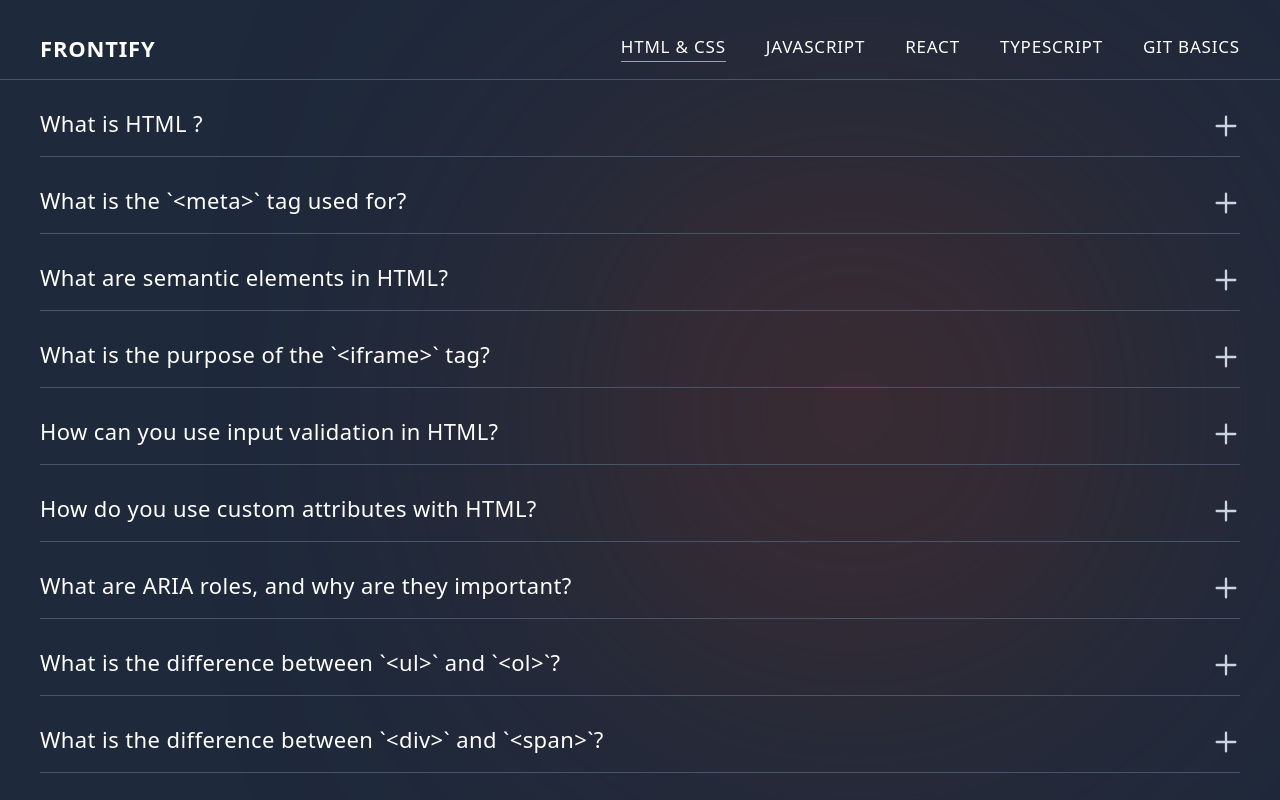
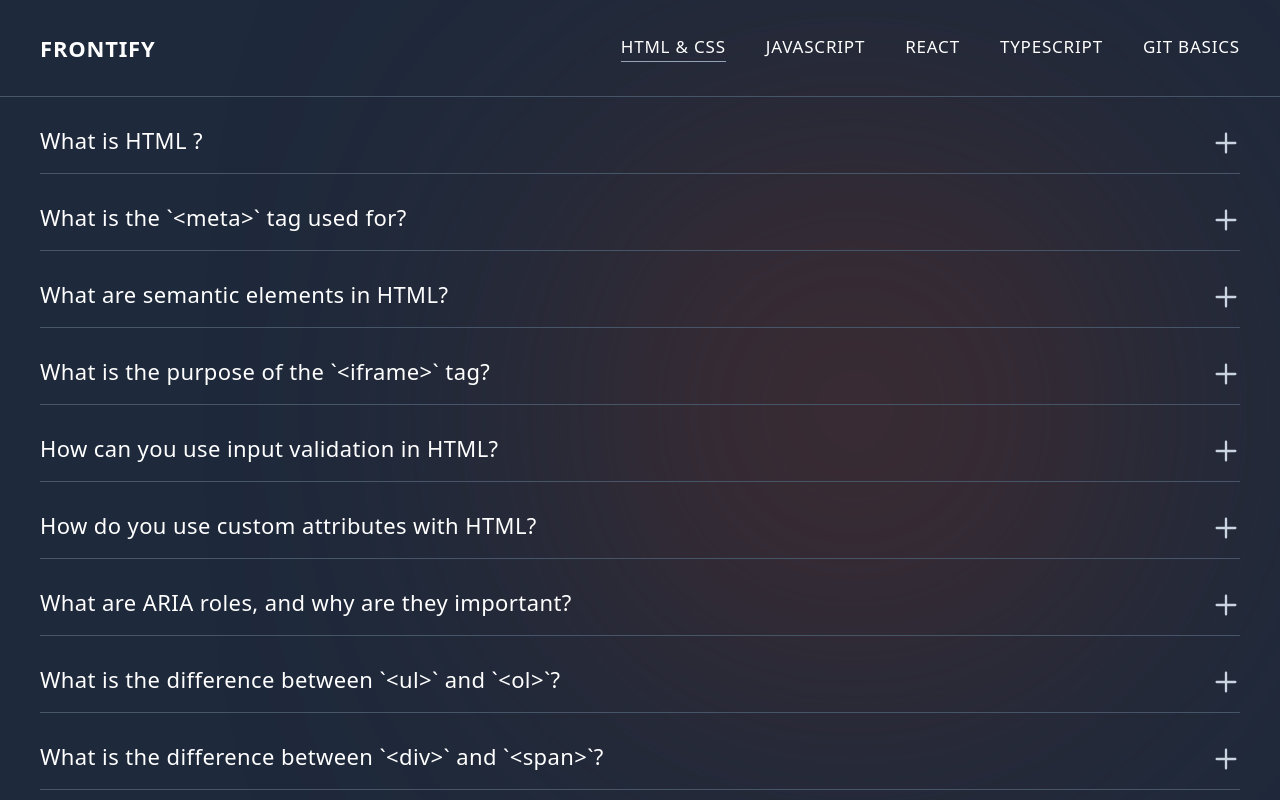
Before and after one commit to Webprojon/frontify, a React (Vite) app: page /html-css in a window 1280 px wide. Built offline with nearby package versions, Linux system fonts and the light colour scheme.

Commit message:
some changes made

```diff
--- a/src/components/Accardions.tsx
+++ b/src/components/Accardions.tsx
@@ -36,7 +36,7 @@ export default function Accardions() {
 	}
 
 	return (
-		<div className="px-2 md:px-0 md:max-w-[1200px] mx-auto text-white tracking-wide h-[89vh] overflow-y-scroll noscroll z-0">
+		<div className="px-2 md:px-0 md:max-w-[1200px] mx-auto text-white tracking-wide h-[89vh] overflow-y-scroll noscroll z-0 mb-4">
 			{!loading &&
 				QUESTIONS.filter((q) => q.category === location).map((question) => (
 					<div
--- a/src/components/Feedback/FeedbackForm.tsx
+++ b/src/components/Feedback/FeedbackForm.tsx
@@ -48,7 +48,7 @@ export default function FeedbackForm() {
 	};
 
 	return (
-		<div className="max-w-[1200px] flex flex-col justify-center items-center mt-8 mb-2 md:mb-4">
+		<div className="max-w-[1200px] flex flex-col justify-center items-center mt-8 mb-4 md:mb-4">
 			<h2 className="text-[22px] leading-none font-semibold mb-4">
 				Give Us Feedback
 			</h2>
--- a/src/components/Feedback/FeedbackInfo.tsx
+++ b/src/components/Feedback/FeedbackInfo.tsx
@@ -5,7 +5,7 @@ export default function FeedbackInfo() {
 	const { setToggleFeedback } = useGlobalStates((state) => state);
 
 	return (
-		<div className="tracking-widest flex flex-col justify-center items-center gap-2 mb-4 mt-10">
+		<div className="tracking-widest flex flex-col justify-center items-center gap-2 mb-4 mt-8">
 			<h3 className="text-[28px]">Help improve Frontify</h3>
 			<p className="text-[18px] font-light">Was this helpful ?</p>
 			<div
--- a/src/components/Header.tsx
+++ b/src/components/Header.tsx
@@ -49,11 +49,9 @@ export default function Header() {
 	return (
 		<motion.header
 			className="bg-[#20293adf] md:bg-transparent opacity-60 md:opacity-100 relative md:border-b border-slate-600 text-white tracking-wider"
-			initial={{ height: "10vh" }}
-			animate={{ height: menu ? "23vh" : "10vh" }}
-			transition={{ duration: 0.4, ease: "easeInOut" }}
+			//animate={{ height: "12vh" }}
 		>
-			<div>
+			<div className="hidden">
 				<div
 					onClick={handleOpen}
 					className="absolute right-3 top-3 z-10 md:hidden"
@@ -67,11 +65,14 @@ export default function Header() {
 			</div>
 
 			<nav
-				className={`absolute md:static pt-4 px-2 md:px-0 md:pt-0 flex flex-col gap-y-6 md:flex-row justify-between items-center md:h-[12vh]
+				className={`absolute md:static px-2 md:px-0 md:pt-0 flex flex-col gap-y-6 md:flex-row justify-between items-center md:h-[12vh]
         z-0 lg:max-w-[1200px] mx-auto transform transition-transform duration-500 ease-in-out
 				 ${menu ? "translate-y-0" : "-translate-y-full md:translate-y-0"}`}
 			>
-				<Link to="/" className="font-semibold text-[22px] uppercase">
+				<Link
+					to="/"
+					className="font-semibold text-[22px] uppercase hidden md:block"
+				>
 					Frontify
 				</Link>
 
```
